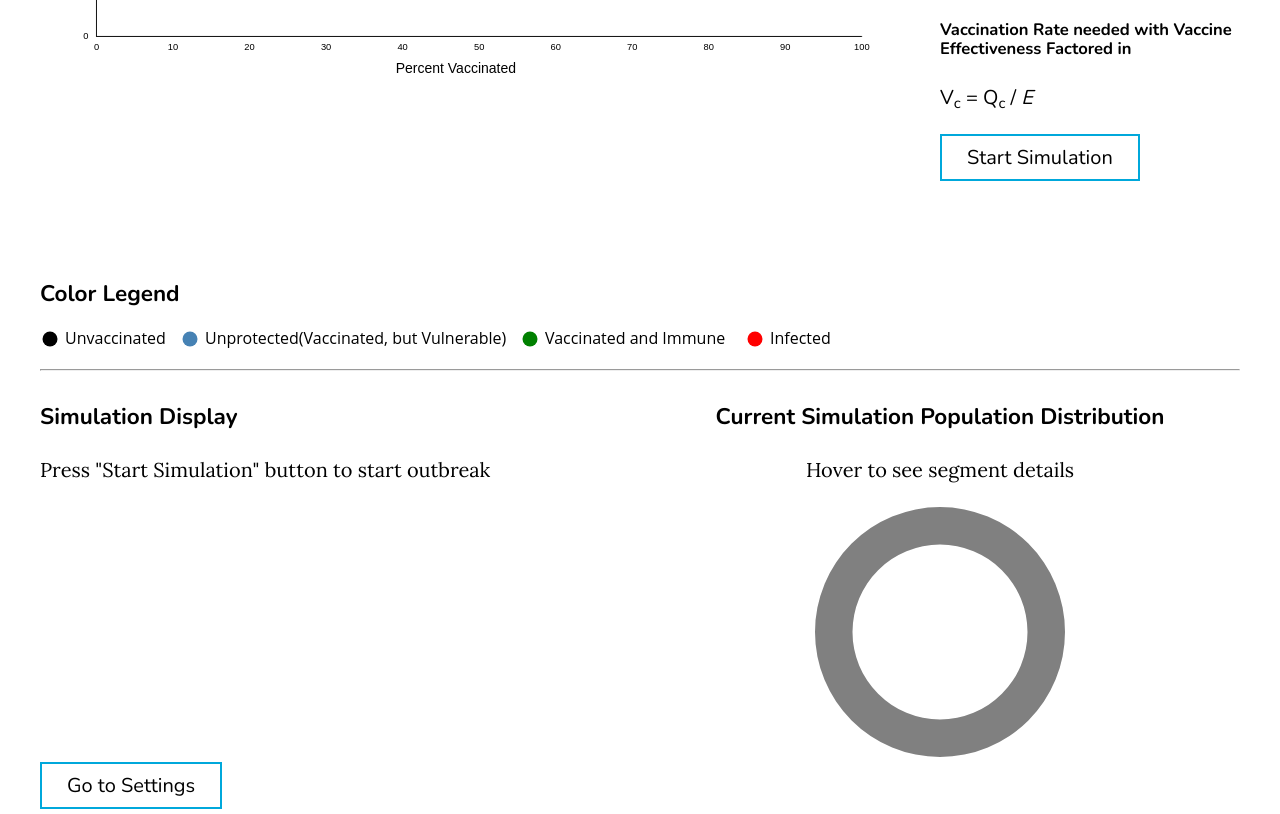
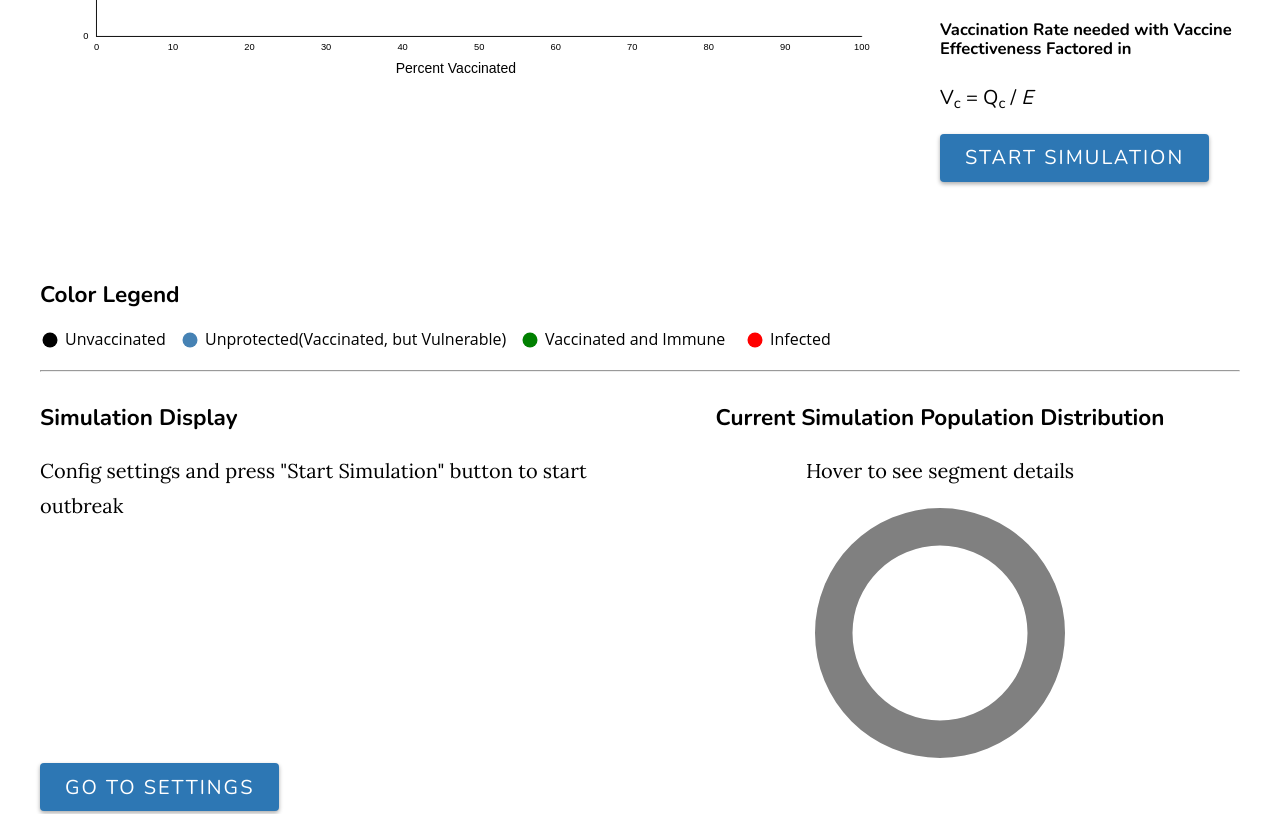
Before and after one commit to garycheung13/herd_immunity, a website: page index.html in a window 1280 px wide. Shown: the part 2720-3534 px from the top of the page. Drawn offline with nearby package versions, Linux system fonts and the light colour scheme.

Commit message:
improve btn styling

```diff
--- a/index.html
+++ b/index.html
@@ -189,7 +189,7 @@
         <div class="row" id="sim-area">
             <div id="herd-container" class="col-lg-6 col-sm-12">
                 <h3>Simulation Display</h3>
-                <p>Press "Start Simulation" button to start outbreak</p>
+                <p>Config settings and press "Start Simulation" button to start outbreak</p>
             </div>
             <div id="donut-container" class="col-lg-6 col-sm-12 donut">
                 <h3>Current Simulation Population Distribution</h3>
--- a/src/scss/abstract/_variables.scss
+++ b/src/scss/abstract/_variables.scss
@@ -11,3 +11,5 @@ $at_least_points: (
 );
 
 $accent-blue: rgb(0, 168, 219);
+$accent-blue-tinted: rgb(45, 119, 180);
+$accent-blue-dark: rgb(35, 95, 145);
--- a/src/scss/base/_base.scss
+++ b/src/scss/base/_base.scss
@@ -47,15 +47,17 @@ a:hover::before {
 }
 
 button {
-    background-color: white;
-    padding: 10px 25px;
-    border: 2px solid $accent-blue;
+    background-color: $accent-blue-tinted;
+    padding: 12.5px 25px;
+    border: none;
+    border-radius: 4px;
     cursor: pointer;
+    color: white;
+    box-shadow: 0px 2px 4px 0px #ABABAB;
 
     @include breakpoint-min(medium) {
         &:hover {
-            color: white;
-            background-color: $accent-blue;
+            background-color: $accent-blue-dark;
         }
     }
 }
--- a/src/scss/base/_typography.scss
+++ b/src/scss/base/_typography.scss
@@ -69,6 +69,8 @@ button {
   font-weight: 400;
   font-style: normal;
   font-family: 0.8rem;
+  text-transform: uppercase;
+  letter-spacing: 2px;
 }
 
 .form-label {
```
Also changed, not shown: dist/main.min.css.
